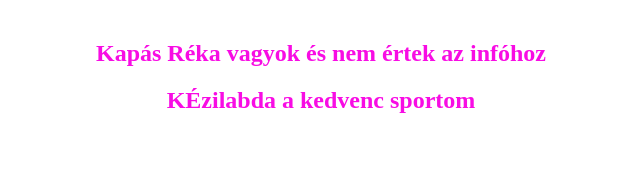
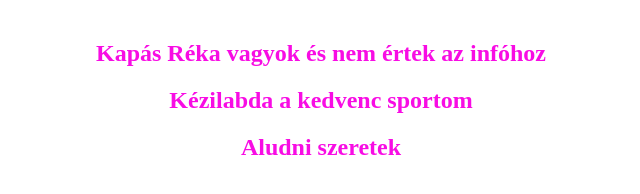
Before and after one commit to rekakapas/sagvari, a plain HTML site: page rolam.html in a window 1280 px wide. Shown: the whole page, without its empty margins (319-959 px from the left). Drawn offline with Linux system fonts and the light colour scheme.

Commit message:
Update rolam.html

```diff
--- a/rolam.html
+++ b/rolam.html
@@ -10,7 +10,8 @@
 <body>
     <div class="cim">
         <h2>Kapás Réka vagyok és nem értek az infóhoz</h2>
-        <h2>KÉzilabda a kedvenc sportom </h2>
+        <h2>Kézilabda a kedvenc sportom </h2>
+        <h2>Aludni szeretek</h2>
     </div>
 </body>
 </html>
```
